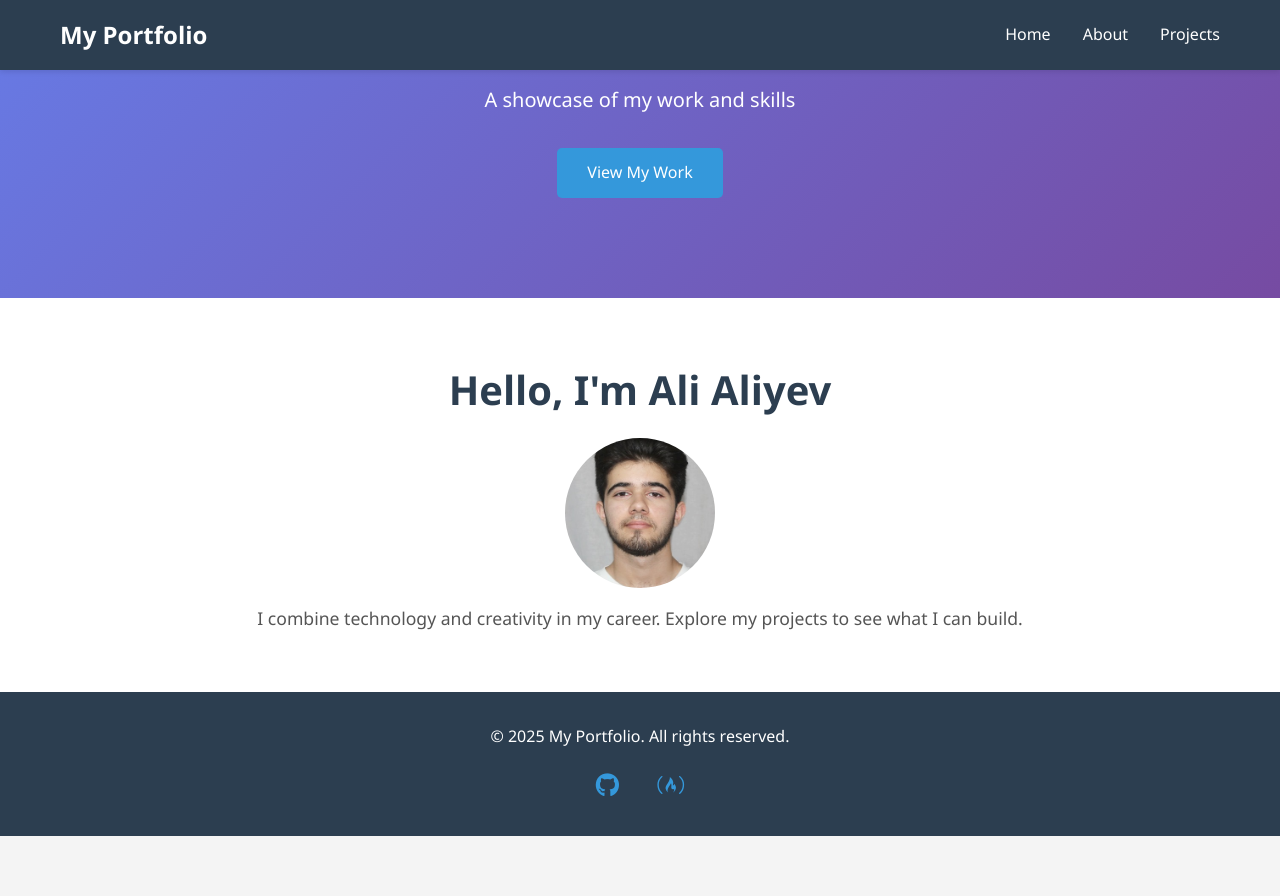
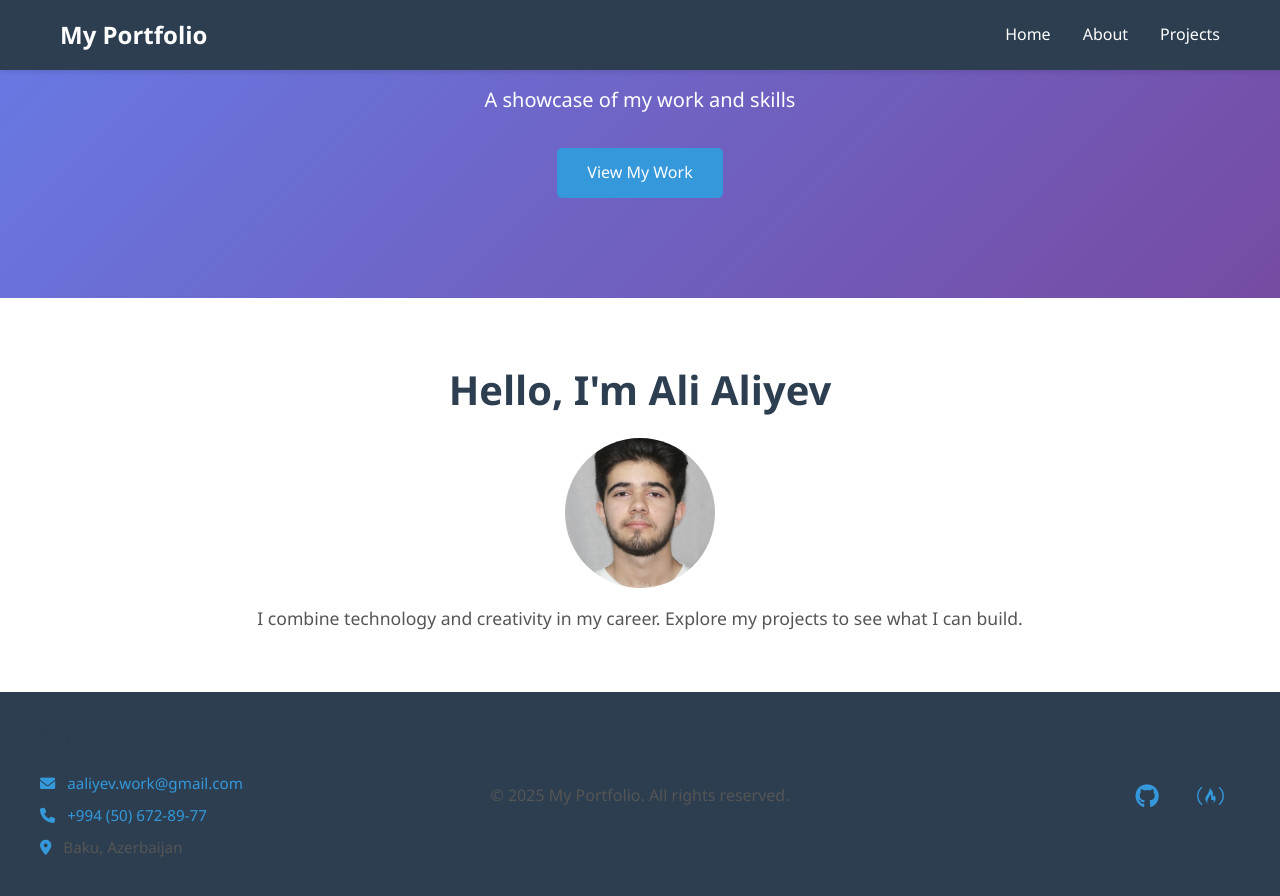
Before and after one commit to alialiyev-git/InfoSys, a Jekyll site: the page built from src/pages/index.md, in a window 1280 px wide and 900 px high, scrolled down 179 px. Shown: the top 896 px of the window. Built offline with Jekyll 4.4.1, drawn with Linux system fonts in a browser that asks for light colours; before the commit the page ends 1015 px from its top, so only the background shows below that.

Commit message:
Add contact information to footer with styling

```diff
--- a/src/_includes/footer.html
+++ b/src/_includes/footer.html
@@ -1,6 +1,25 @@
 <footer>
   <div class="footer-content">
-    <p>&copy; {{ site.time | date: "%Y" }} {{ site.title | default: "Ali's Portfolio" }}. All rights reserved.</p>
+    <div class="contact-info">
+      <h3>Contact</h3>
+      <p>
+        <i class="fas fa-envelope"></i>
+        <a href="mailto:aaliyev.work@gmail.com">aaliyev.work@gmail.com</a>
+      </p>
+      <p>
+        <i class="fas fa-phone"></i>
+        <a href="tel:+994506728977">+994 (50) 672-89-77</a>
+      </p>
+      <p>
+        <i class="fas fa-map-marker-alt"></i>
+        Baku, Azerbaijan
+      </p>
+    </div>
+
+    <div class="footer-center">
+      <p>&copy; {{ site.time | date: "%Y" }} {{ site.title | default: "Ali's Portfolio" }}. All rights reserved.</p>
+    </div>
+
     <div class="social-links">
       <a href="https://github.com/alialiyev-git" target="_blank" rel="noopener noreferrer" aria-label="GitHub Profile">
         <i class="fab fa-github"></i>
--- a/src/assets/css/style.css
+++ b/src/assets/css/style.css
@@ -260,10 +260,55 @@ footer {
 .footer-content {
     max-width: 1200px;
     margin: 0 auto;
+    display: grid;
+    grid-template-columns: 1fr 1fr 1fr;
+    gap: 2rem;
+    align-items: center;
+}
+
+.contact-info {
+    text-align: left;
+}
+
+.contact-info h3 {
+    font-size: 1.2rem;
+    color: #2c3e50;
+    margin-bottom: 1rem;
+}
+
+.contact-info p {
+    font-size: 0.95rem;
+    color: #555;
+    margin: 0.5rem 0;
+}
+
+.contact-info a {
+    color: #3498db;
+    text-decoration: none;
+    transition: color 0.3s ease;
+}
+
+.contact-info a:hover {
+    color: #5dade2;
+    text-decoration: underline;
+}
+
+.contact-info i {
+    margin-right: 0.5rem;
+    color: #3498db;
+}
+
+.footer-center {
+    text-align: center;
+}
+
+.footer-center p {
+    color: #555;
+    margin: 0;
 }
 
 .social-links {
-    margin-top: 1rem;
+    text-align: right;
 }
 
 .social-links a {
@@ -297,4 +342,14 @@ footer {
     .projects-grid {
         grid-template-columns: 1fr;
     }
+
+    .footer-content {
+        grid-template-columns: 1fr;
+        text-align: center;
+    }
+
+    .contact-info,
+    .social-links {
+        text-align: center;
+    }
 }
```
